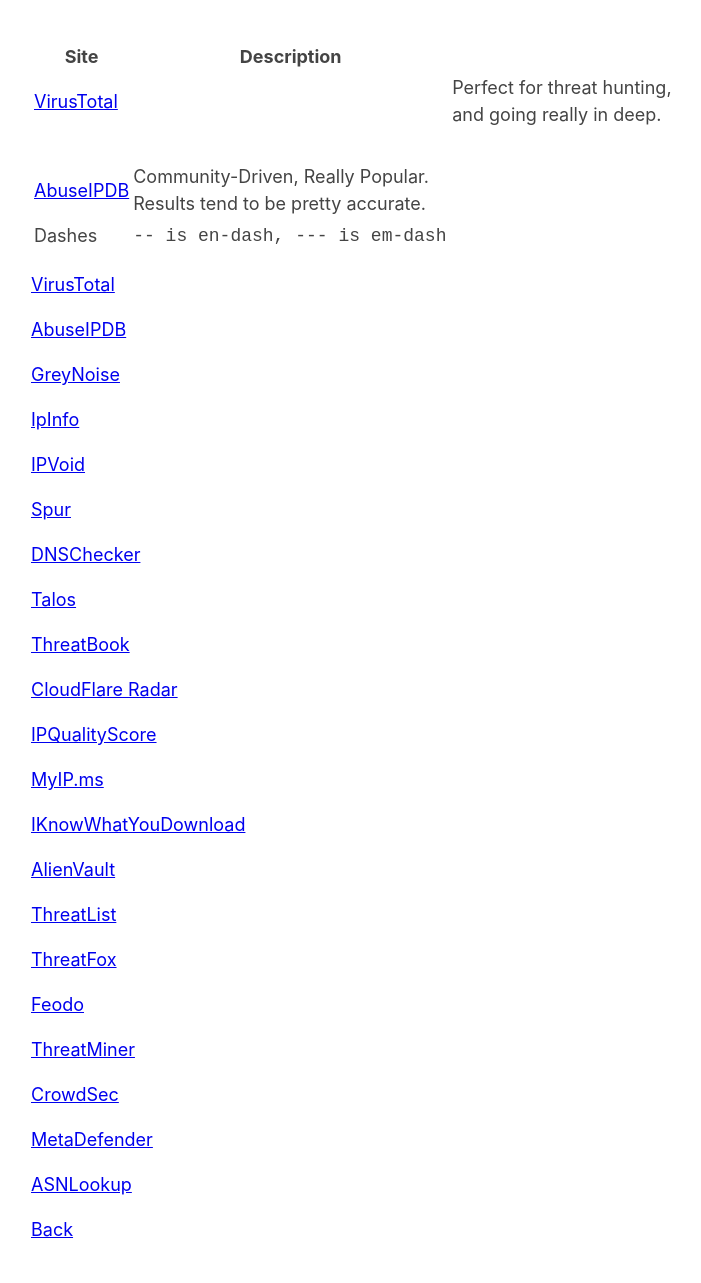
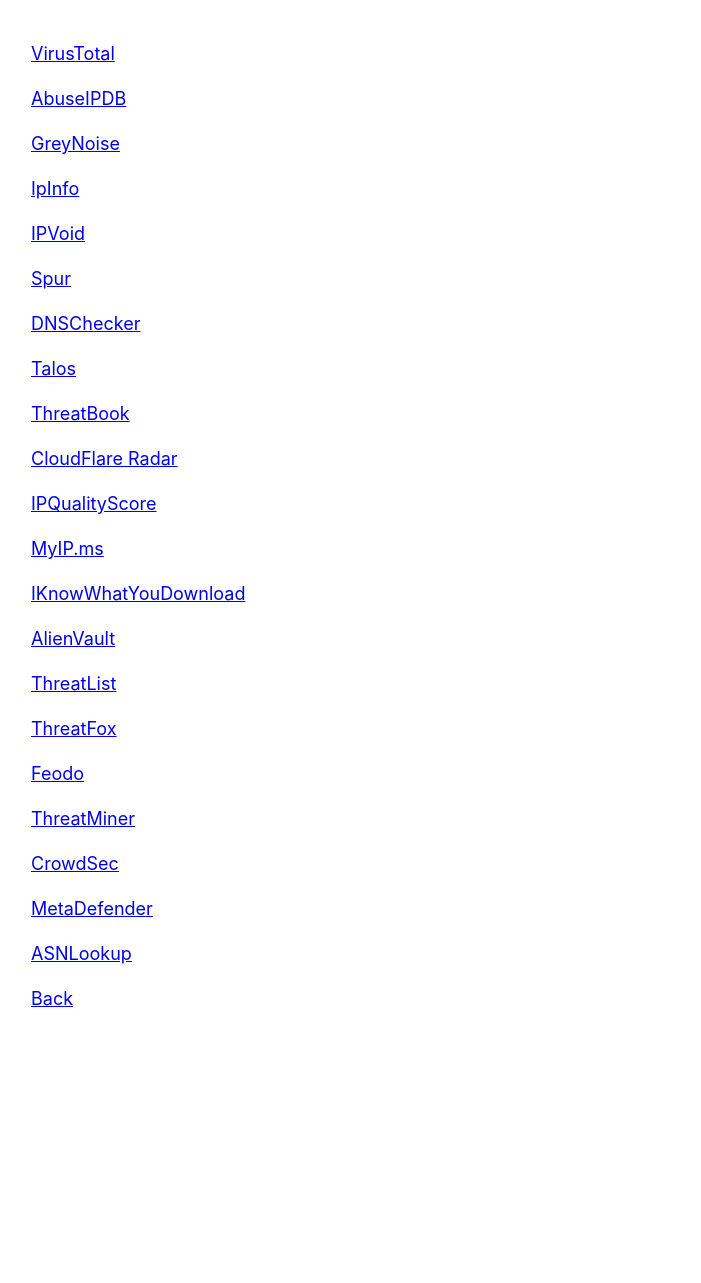
Before and after one commit to dolphinato/dolphinage, a Jekyll site: the page built from IPAnalysis.md, in a window 1280 px wide. Shown: the whole page, without its empty margins (284-985 px from the left). Built offline with Jekyll 4.4.1, drawn with Linux system fonts in a browser that asks for light colours; our own code applies the rules of GitHub Pages for plain Markdown files; the repository's description, which GitHub fills in, is left out; after the commit the page ends 1052 px from its top, so only the background shows below that.

Commit message:
Update IPAnalysis.md

```diff
--- a/IPAnalysis.md
+++ b/IPAnalysis.md
@@ -1,15 +1,3 @@
-| Site           | Description                   |
-|----------------|-------------------------------|
-|[VirusTotal](https://www.virustotal.com/gui/home/search)|          |Perfect for threat hunting, and going really in deep.
-|
-[AbuseIPDB](https://www.abuseipdb.com)          |Community-Driven, Really Popular. Results tend to be pretty accurate.            |
-|Dashes          |`-- is en-dash, --- is em-dash`|
-
-
-
-
-
-
 [VirusTotal](https://www.virustotal.com/gui/home/search)
 
 
```
